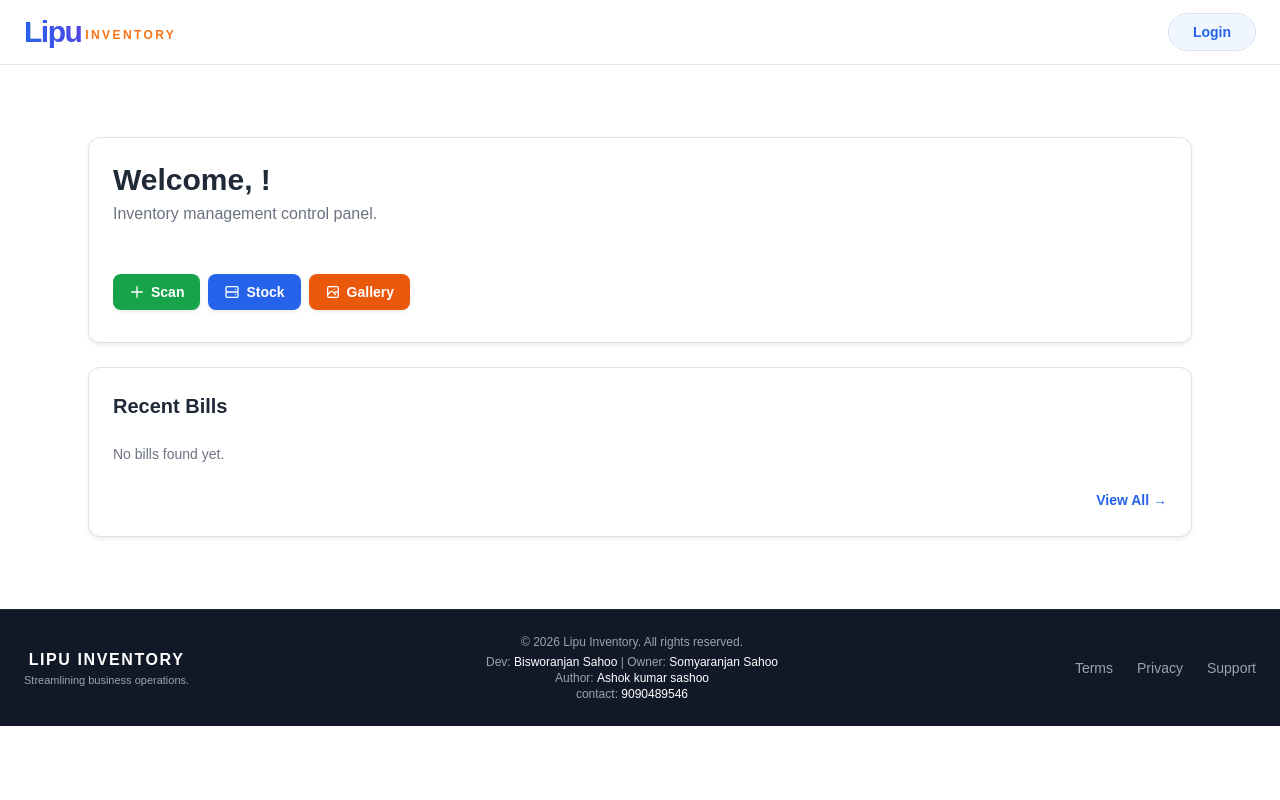
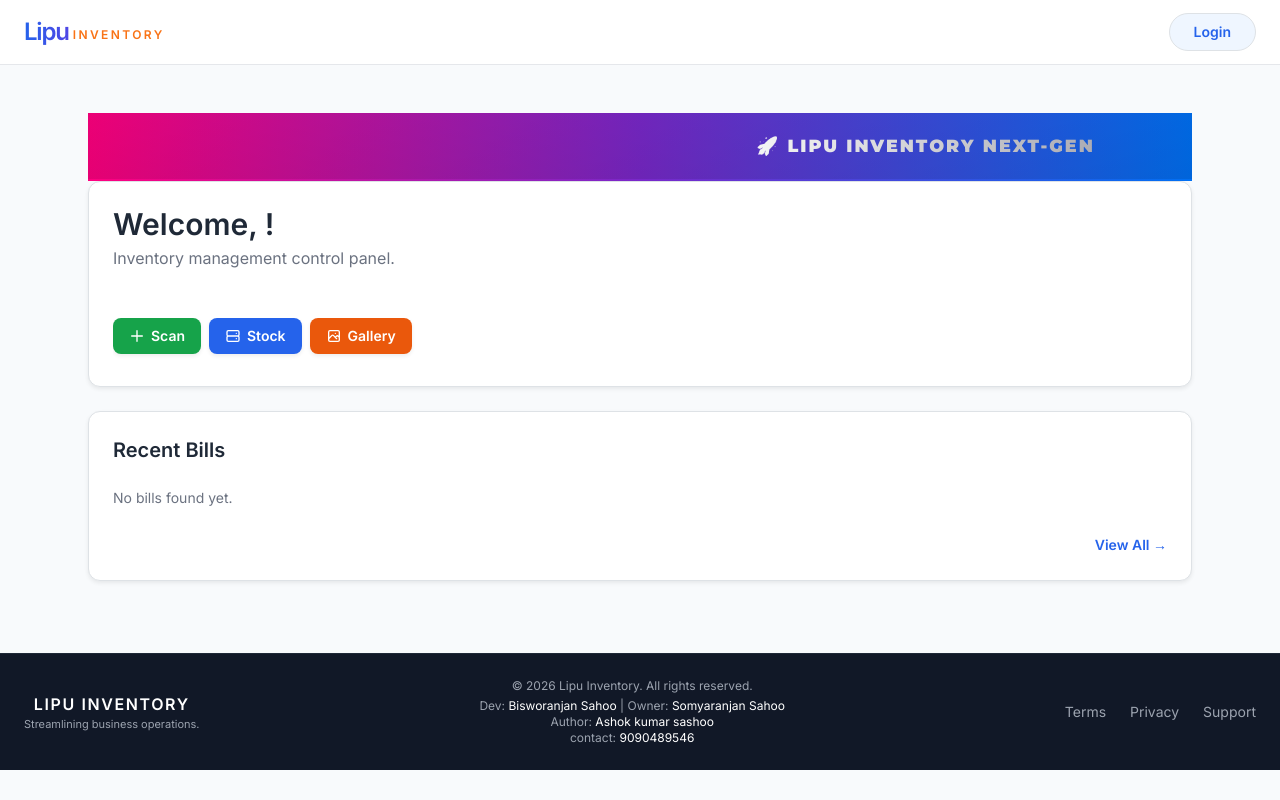
Before and after one commit to Bisworanjan34/INVENTORY-APP, a Django app: page / in a window 1280 px wide. Run offline with Django 5.2, Linux system fonts and the light colour scheme; some libraries are stand-ins or nearby versions.

Commit message:
changes in home page

```diff
--- a/templates/base.html
+++ b/templates/base.html
@@ -1,50 +1,78 @@
 <!DOCTYPE html>
 <html lang="en">
+<head>
+    <meta charset="UTF-8">
+    <meta name="viewport" content="width=device-width, initial-scale=1.0">
 
-<head>
+    <!-- Google Fonts for Professional Look -->
+    <link href="https://fonts.googleapis.com/css2?family=Montserrat:wght@700;900&family=Inter:wght@400;600&display=swap" rel="stylesheet">
     <link href="https://cdn.jsdelivr.net/npm/bootstrap@5.3.0/dist/css/bootstrap.min.css" rel="stylesheet">
-    <title>{%block title %}Inventory Pro{%endblock%}</title>
+    <link rel="icon" type="image/png" href="https://cdn-icons-png.flaticon.com/512/2921/2921226.png">
+
+    <title>{% block title %}Inventory Pro{% endblock %}</title>
     <script src="https://cdn.tailwindcss.com"></script>
+
     <style>
-        body {
-            font-family: Arial, sans-serif;
+        body { font-family: 'Inter', sans-serif; background-color: #f8fafc; }
 
+        input, select, textarea {
+            display: block; width: 100%; padding: 0.6rem;
+            border: 1px solid #cbd5e1; border-radius: 0.5rem;
+        }
+        /* PREMIUM MARQUEE SECTION */
+        .marquee-container {
+            width: 100%;
+            overflow: hidden;
+            background: #00000011;
+            padding: 20px 0;
+            position: relative;
+            border-bottom: 2px solid transparent;
+            background-image: linear-gradient(#00000013, #0000001a), linear-gradient(90deg, #ff007f, #7928ca, #0070f3);
+            background-origin: border-box;
+            background-clip: padding-box, border-box;
         }
 
-        input,
-        select,
-        textarea {
-            display: block;
-            width: 100%;
-            padding: 0.375rem 0.75rem;
-            font-size: 1rem;
-            line-height: 1.5;
-            border: 1px solid #ced4da;
-            border-radius: 0.375rem;
+        .marquee-text {
+            display: flex;
+            white-space: nowrap;
+            animation: marquee 30s linear infinite;
+            font-family: 'Montserrat', sans-serif;
+            font-weight: 900;
+            text-transform: uppercase;
+            color: #ffffff;
+            letter-spacing: 2px;
         }
 
-        .nv-t {
-            font-size: 11px;
-            font-weight: bold;
-            letter-spacing: 2px;
+        .marquee-item {
+            display: flex;
+            align-items: center;
+            gap: 15px;
+            padding: 0 50px;
+            font-size: 1.1rem;
+            background: linear-gradient(90deg, #fff, #a1a1aa);
+            -webkit-background-clip: text;
+            -webkit-text-fill-color: transparent;
+        }
 
+        @keyframes marquee {
+            0% { transform: translateX(100%); }
+            100% { transform: translateX(-100%); }
         }
-         @keyframes fadeScale {
-    0% { opacity: 0; transform: scale(0.9); }
-    100% { opacity: 1; transform: scale(1); }
-}
-.animate-fade-scale {
-    animation: fadeScale 0.8s ease-out forwards;
-}
+
+        @media (max-width: 768px) {
+            .marquee-container { padding: 12px 0; }
+            .marquee-item { font-size: 0.65rem; padding: 0 25px; }
+        }
     </style>
 </head>
 
 <body>
-    {%include 'core/navbar.html'%}
-    <div class="container mt-5">
+    {% include 'core/navbar.html' %}
+
+    <div class="container mt-4">
         {% block body %}{% endblock %}
     </div>
+
     {% include 'core/footer.html' %}
 </body>
-
 </html>
--- a/templates/core/home.html
+++ b/templates/core/home.html
@@ -1,6 +1,15 @@
 {% extends 'base.html' %}
 {% block body %}
 <div class="max-w-6xl mx-auto p-4 md:p-6">
+    <div class="marquee-container">
+        <div class="marquee-text">
+            <div class="marquee-item">🚀 LIPU INVENTORY NEXT-GEN</div>
+            <div class="marquee-item">⚡ REAL-TIME STOCK ANALYTICS</div>
+            <div class="marquee-item">🛡️ AI-SECURE BILLING</div>
+            <div class="marquee-item">💎 ENTERPRISE WAREHOUSE CONTROL</div>
+        </div>
+    </div>
+
     <div class="bg-white p-4 md:p-6 rounded-xl shadow-sm border border-gray-200 mb-6">
         <h1 class="text-xl md:text-3xl font-bold text-gray-800 capitalize truncate">Welcome, {{ user.username }}!</h1>
         <p class="text-gray-500 mt-1 text-xs md:text-base">Inventory management control panel.</p>
--- a/templates/core/navbar.html
+++ b/templates/core/navbar.html
@@ -6,7 +6,7 @@
           <a href="{% url 'core:home' %}"
    class="flex items-center group shrink-0 transition-all duration-300 hover:scale-105 animate-fade-scale">
 
-    <span class="text-2xl sm:text-3xl font-black tracking-tighter text-transparent bg-clip-text bg-gradient-to-r from-blue-600 to-indigo-600">
+    <span class=" text-2xl sm:text-2xl font-black tracking-tighter text-transparent bg-clip-text bg-gradient-to-r from-blue-600 to-indigo-600">
         Lipu
     </span>
 
```
